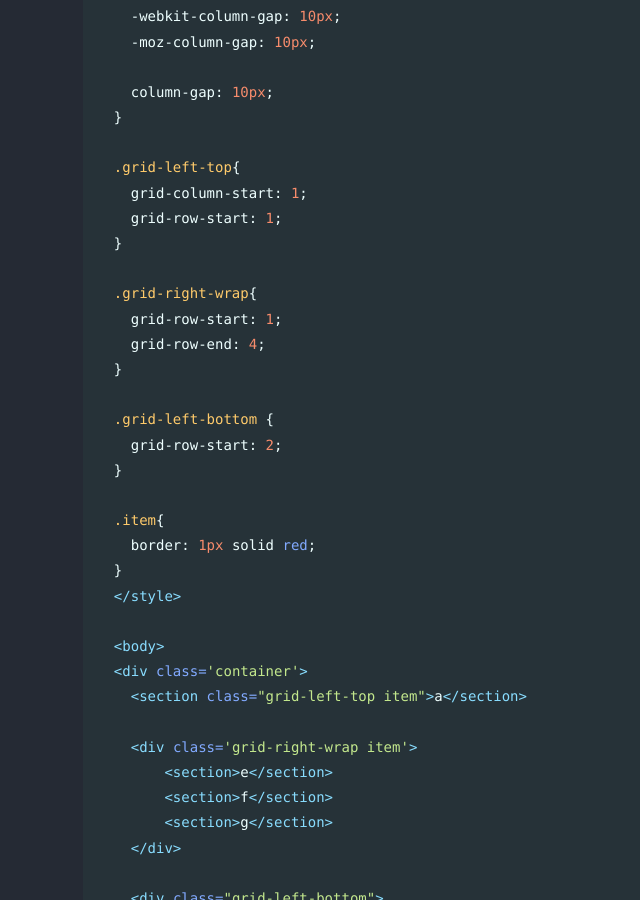
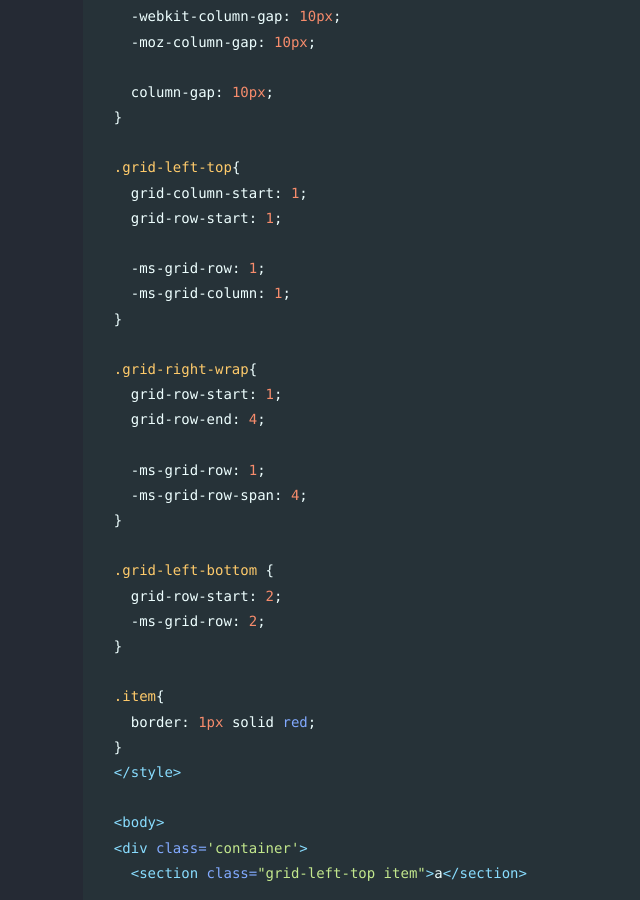
Before and after one commit to sosunnyproject/jekyll-blog, a Jekyll site: the page built from _posts/dev/2020-09-08-cssGridMasonry.md, in a window 1280 px wide and 900 px high, scrolled down 890 px. Shown: the whole window, without its empty margins (292-932 px from the left). Built offline with Jekyll 4.4.1, drawn with Linux system fonts in a browser that asks for light colours; nearby versions of some CDN libraries; some web fonts are replaced.

Commit message:
css grid code fix

```diff
--- a/_posts/dev/2020-09-08-cssGridMasonry.md
+++ b/_posts/dev/2020-09-08-cssGridMasonry.md
@@ -33,15 +33,22 @@ share: false
   .grid-left-top{
     grid-column-start: 1;
     grid-row-start: 1;
+
+    -ms-grid-row: 1;
+    -ms-grid-column: 1;
   }
 
   .grid-right-wrap{
     grid-row-start: 1;
     grid-row-end: 4;
+
+    -ms-grid-row: 1;
+    -ms-grid-row-span: 4;
   }
 
   .grid-left-bottom {
     grid-row-start: 2;
+    -ms-grid-row: 2;
   }
 
   .item{
```
